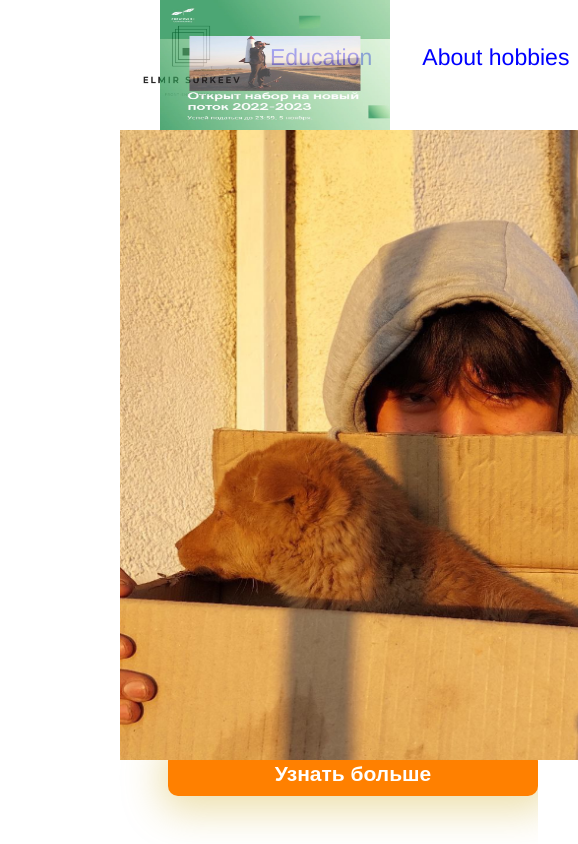
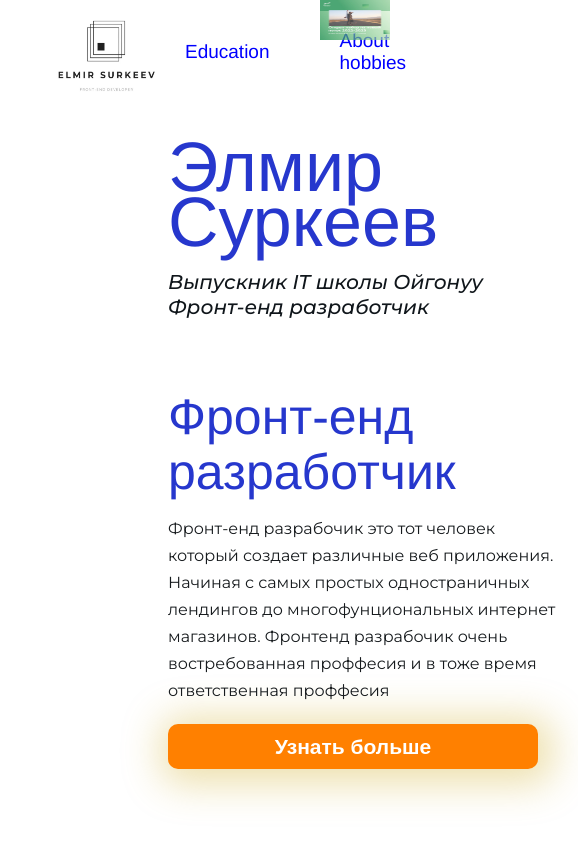
Before and after one commit to Elmir-Surkeev/AboutMe, a React (Create React App) app: page / in a window 390 px wide. Shown: the top 844 px of the page, 578 px wide, since content can reach past the window. Built offline with nearby package versions, Linux system fonts and the light colour scheme.

Commit message:
changed gallery.jsx, deleted photo main.jsx and changed text all site

```diff
--- a/src/Gallery.jsx
+++ b/src/Gallery.jsx
@@ -7,16 +7,16 @@ import "./styles/gallery.css";
 const Gallery = () => {
   return (
     <div className="block">
-      <div className="photo">
+      <div className="photo deletedPhotos">
         <img src={firstPhoto} alt="Jashtar Parlamenty" />
       </div>
-      <div className="photo">
+      <div className="photo deletedPhotos">
         <img src={secondPhoto} alt="Jashtar Parlamenty" />
       </div>
       <div className="photo">
         <img src={thirdPhoto} alt="Jashtar Parlamenty" />
       </div>
-      <div className="photo">
+      <div className="photo deletedPhotos">
         <img src={fourPhoto} alt="Jashtar Parlamenty" />
       </div>
     </div>
--- a/src/Main.jsx
+++ b/src/Main.jsx
@@ -1,5 +1,4 @@
 import React from "react";
-import Photo from "./UI/myPhoto.jpg";
 import Facebook_ico from "./UI/facebook-icon.png";
 import Inst from "./UI/instagramm.png";
 import Linkedin from "./UI/linkedin.png";
@@ -12,7 +11,17 @@ import FriendPhoto2 from "./UI/friend2.jpg";
 import FriendPhoto3 from "./UI/oigonuu1.jpg";
 import FriendPhoto4 from "./UI/oigonuu2.jpg";
 import Adverst from "./UI/adverst-photo.jpg";
+import MyPhoto from "./MyPhoto";
 const Main = () => {
+  // const changeValueOnscroll = () => {
+  //   const scrollValue = document.documentElement.scrollTop;
+  //   if (scrollValue > 100) {
+  //     Photo = "./UI/second.jpg";
+  //   } else {
+  //   }
+  // };
+  // window.addEventListener("scroll", changeValueOnscroll);
+
   return (
     <div className="container">
       <div className="adverst">
@@ -21,9 +30,7 @@ const Main = () => {
         </a>
       </div>
       <div className="main">
-        <div className="main-picture-change">
-          <img className="myPhoto" src={Photo} alt="My photo" />
-        </div>
+        <MyPhoto />
         <div className="main-about">
           <div className="bigTitle">Элмир Суркеев</div>
           <div className="underTitle">
@@ -34,13 +41,21 @@ const Main = () => {
             title="Фронт-енд разработчик"
             desc="Фронт-енд разрабочик это тот человек который создает различные веб приложения. Начиная с самых простых одностраничных лендингов до многофунциональных интернет магазинов. Фронтенд разрабочик очень востребованная проффесия и в тоже время ответственная проффесия"
           />
-          <button>Узнать больше</button>
+          <button>
+            <a href="https://www.linkedin.com/in/elmirbek-surkeev-b91876256">
+              Узнать больше
+            </a>
+          </button>
 
           <MainInfo
             title="ментор проекта Ойгонуу"
             desc="Проект Ойгонуу это просто потрясающий проект в котором я начал обучаться сфере IT. С самого начал проекта он был неизвестным проектом, но со временем его популярность выросла. На данный момент у проекта Ойгонуу около 80 выпустников и 100 учащихся в Южной части Кыргызстана"
           />
-          <button>Пригласить на собеседование</button>
+          <button>
+            <a href="https://www.linkedin.com/in/elmirbek-surkeev-b91876256">
+              Пригласить на собеседование
+            </a>
+          </button>
           <MainInfo
             title="о себе"
             desc="Мне 17 лет. Начал изучать программирование с 15 лет поводом стала встреча с крутым программистов имя не помню, но вел себя очень вежливо и своими манерами он показал мне что проффесия тоже влияет на человека как его семья. Он наслаждался работой знал многое, но в тоже время был скромным и умел слушать разговор и грамотно поддерживать "
@@ -56,6 +71,24 @@ const Main = () => {
               Узнать больше о проекте
             </a>
           </button>
+          <MainInfo
+            title="Фото"
+            desc="В целом веду очень активынй образ жизни. Много чем увлекаюсь и учавствую в различным мероприятих"
+          />
+          <div className="contacts-photo">
+            <div className="friends-photo deletedPhotos">
+              <img src={FriendPhoto} alt="my friends" />
+            </div>
+            <div className="friends-photo">
+              <img src={FriendPhoto4} alt="my friends" />
+            </div>
+            <div className="friends-photo">
+              <img src={FriendPhoto2} alt="my friends" />
+            </div>
+            <div className="friends-photo deletedPhotos">
+              <img src={FriendPhoto3} alt="my friends" />
+            </div>
+          </div>
           <MainInfo title="мой соц сети" />
           <div className="contacts">
             <div className="social-app">
@@ -80,21 +113,6 @@ const Main = () => {
               </a>
             </div>
           </div>
-          <MainInfo desc="В целом веду очень активынй образ жизни. Много чем увлекаюсь и учавствую в различным мероприятих" />
-          <div className="contacts-photo">
-            <div className="friends-photo">
-              <img src={FriendPhoto} alt="my friends" />
-            </div>
-            <div className="friends-photo">
-              <img src={FriendPhoto4} alt="my friends" />
-            </div>
-            <div className="friends-photo">
-              <img src={FriendPhoto2} alt="my friends" />
-            </div>
-            <div className="friends-photo">
-              <img src={FriendPhoto3} alt="my friends" />
-            </div>
-          </div>
           <div className="developMan">
             Разработка сайта{" "}
             <a href="https://www.linkedin.com/in/elmirbek-surkeev-b91876256">
--- /dev/null
+++ b/src/MyPhoto.jsx
@@ -0,0 +1,38 @@
+import React from "react";
+import Photo from "./UI/myPhoto.jpg";
+import Photo2 from "./UI/second.jpg";
+import Photo3 from "./UI/third.jpg";
+import Photo4 from "./UI/fourth.jpg";
+import Photo5 from "./UI/fifth.jpg";
+import Photo6 from "./UI/sixth.jpg";
+// var mid = document.getElementById("smena-snimka");
+// var mid_off = mid.offsetTop - 150;
+// window.addEventListener("scroll", function () {
+//   if (
+//     document.body.scrollTop > mid_off ||
+//     document.documentElement.scrollTop > mid_off
+//   ) {
+//     mid.classList.remove("smena-snimka-1");
+//     mid.classList.add("smena-snimka-2");
+//   } else {
+//     mid.classList.remove("smena-snimka-2");
+//     mid.classList.add("smena-snimka-1");
+//   }
+// });
+const MyPhoto = () => {
+  return (
+    <div className="main-picture-change">
+      <img src={Photo2} className="myPhoto" />
+    </div>
+  );
+};
+
+export default MyPhoto;
+
+{
+  /* //   return (
+  //     <div className="main-picture-change">
+        // <img className="myPhoto" src={Photo} alt="My photo" />
+  //     </div>
+  //   ) */
+}
--- a/src/styles/gallery.css
+++ b/src/styles/gallery.css
@@ -6,3 +6,14 @@
   display: flex;
   flex-wrap: wrap;
 }
+@media only screen and (max-width: 550px) {
+  .block {
+    width: 400px;
+    display: flex;
+    flex-wrap: wrap;
+  }
+  .block img {
+    width: 100%;
+    margin: 5px 5px;
+  }
+}
--- a/src/styles/header.css
+++ b/src/styles/header.css
@@ -13,6 +13,7 @@
   display: flex;
   background-color: rgb(255, 255, 255);
 }
+
 .header a {
   text-decoration: none;
 }
@@ -28,3 +29,27 @@
 .education a {
   color: blue;
 }
+
+@media only screen and (max-width: 550px) {
+  .header {
+    top: -15px;
+    left: 30px;
+    position: fixed;
+    margin: 10px 15px;
+    width: 100%;
+    height: 10%;
+    display: flex;
+    justify-content: space-between;
+  }
+  .header a {
+    margin-right: 20px;
+  }
+  .education a:last-child() {
+    margin-right: 30px;
+  }
+  .education a {
+    align-items: center;
+    font-family: "Franklin Gothic Medium", "Arial Narrow", Arial, sans-serif;
+    font-size: 19px;
+  }
+}
--- a/src/styles/main.css
+++ b/src/styles/main.css
@@ -10,16 +10,6 @@
 .main-picture-change {
   height: 100%;
 }
-.myPhoto {
-  position: fixed;
-  top: 130px;
-  left: 120px;
-  box-sizing: border-box;
-  width: 560px;
-  height: 630px;
-  display: block;
-}
-
 .main-about {
   margin-top: 90px;
   margin-left: 120px;
@@ -79,6 +69,7 @@ button {
 }
 button a {
   color: white;
+  text-decoration: none;
 }
 button:hover {
   background-color: rgba(254, 152, 50, 0.904);
@@ -107,7 +98,7 @@ button:hover {
   box-sizing: border-box;
 }
 .developMan {
-  margin: 40px 0px 20px 30px;
+  margin: 40px 0px 20px 10px;
   color: #171b1e;
   font-size: 22px;
   line-height: 25px;
@@ -121,9 +112,47 @@ button:hover {
 .adverst img {
   opacity: 0.7;
   box-sizing: border-box;
-  width: 230px;
+  width: 220px;
   position: fixed;
   right: 0px;
   top: 0;
   height: 140px;
 }
+
+.myPhoto {
+  position: fixed;
+  top: 130px;
+  left: 120px;
+  box-sizing: border-box;
+  width: 560px;
+  height: 630px;
+  display: block;
+}
+.active {
+  display: block;
+}
+
+@media only screen and (max-width: 1100px) {
+  .main-picture-change img {
+    display: none;
+  }
+  .adverst a img {
+    box-sizing: border-box;
+    width: 70px;
+    position: fixed;
+    right: 0px;
+    top: 0;
+    height: 40px;
+  }
+  .developMan {
+    margin-top: 105px;
+  }
+  .main-about {
+    margin-top: 90px;
+    width: 500px;
+    line-height: 55px;
+  }
+  .deletedPhotos {
+    display: none;
+  }
+}
```
